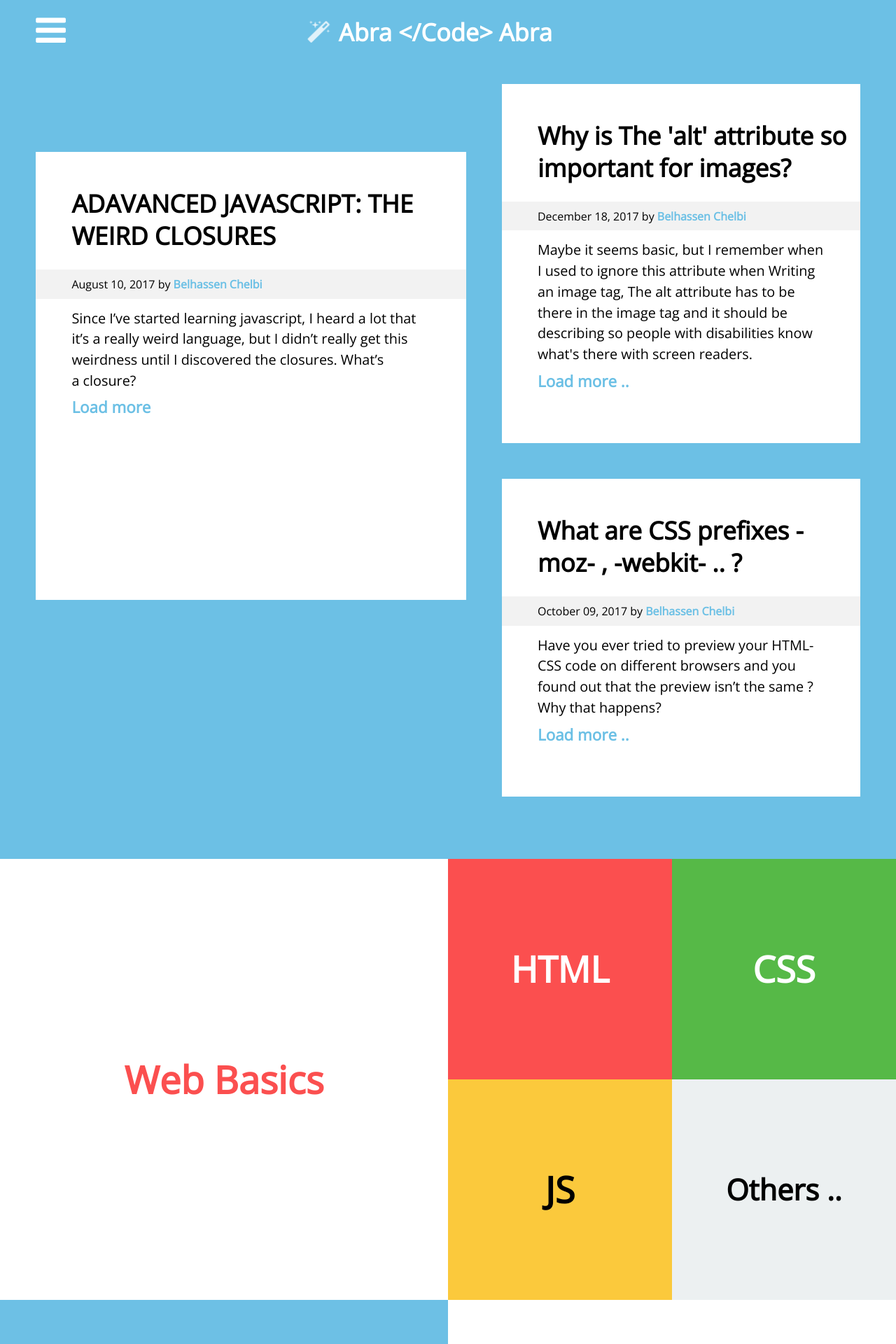
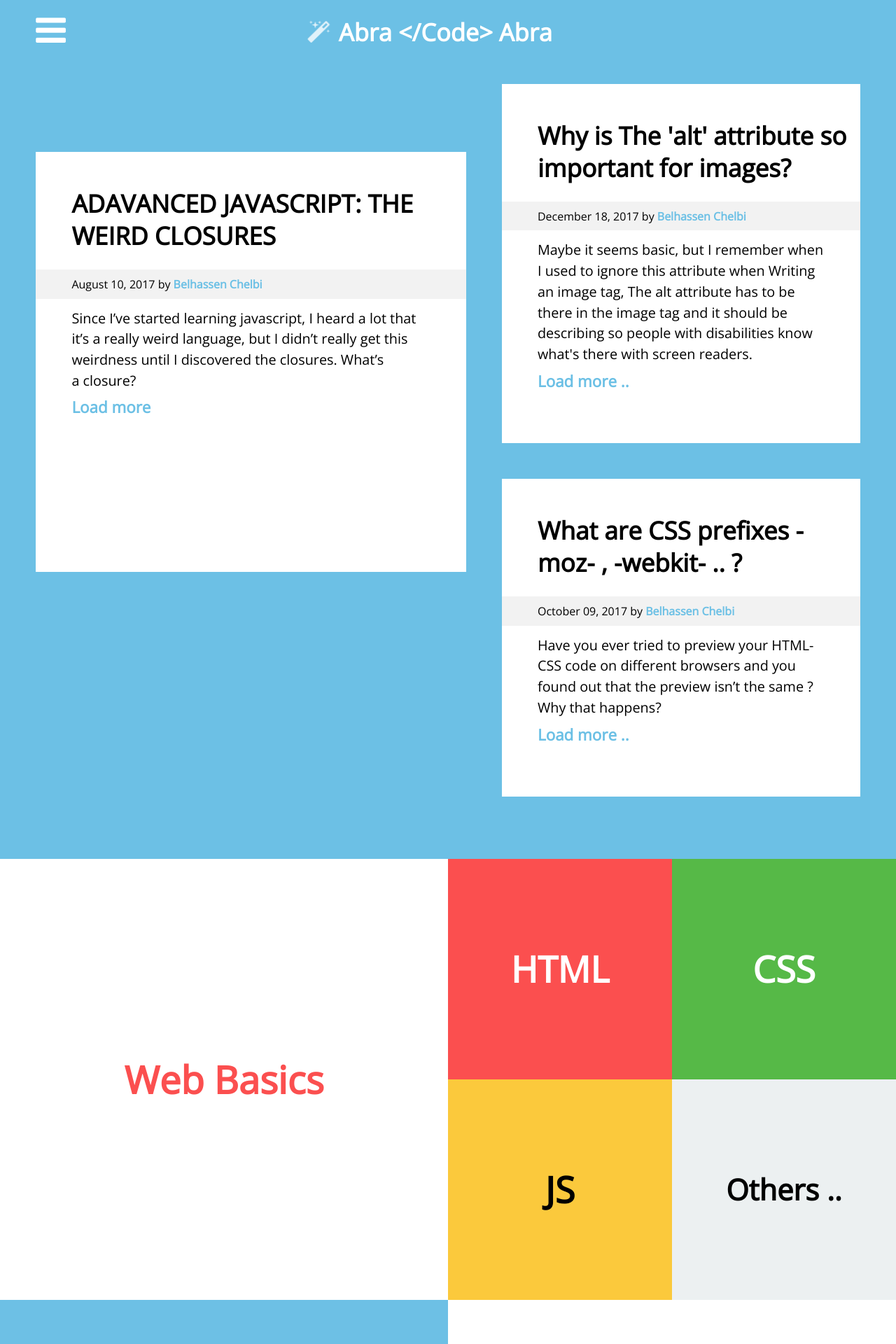
Before and after one commit to belhassen07/abracodeabra, a Jekyll site: the page built from index.md, in a window 1280 px wide. Shown: the top 1920 px of the page at 70% size. Built offline with Jekyll 4.4.1, drawn with Linux system fonts in a browser that asks for light colours.

Commit message:
solving hidden content for big article in header

```diff
--- a/css/style.css
+++ b/css/style.css
@@ -151,7 +151,7 @@
 .big{
 	margin-top: 10%;
 	min-height: 20vw;
-	max-height: 50vw !important;
+	max-height: 600px;
 }
 .article-example p{
 	font-size: calc(16px + .3vw);
```
